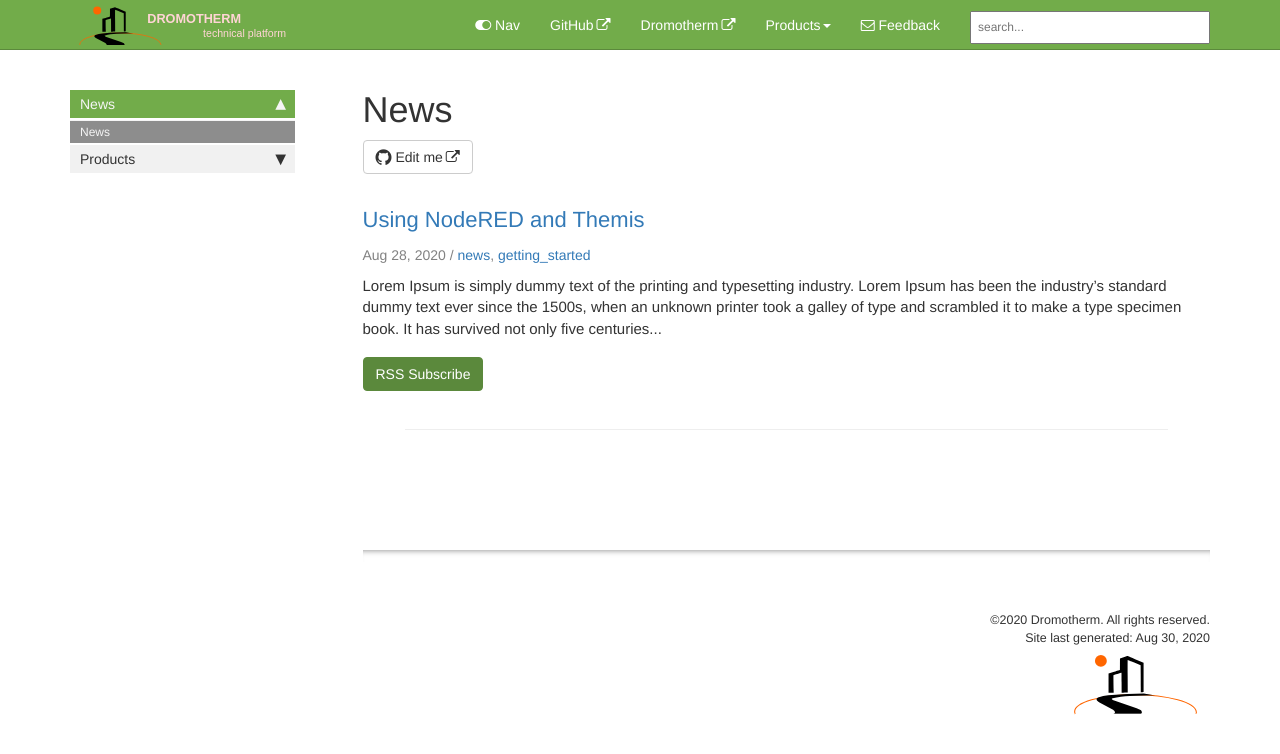
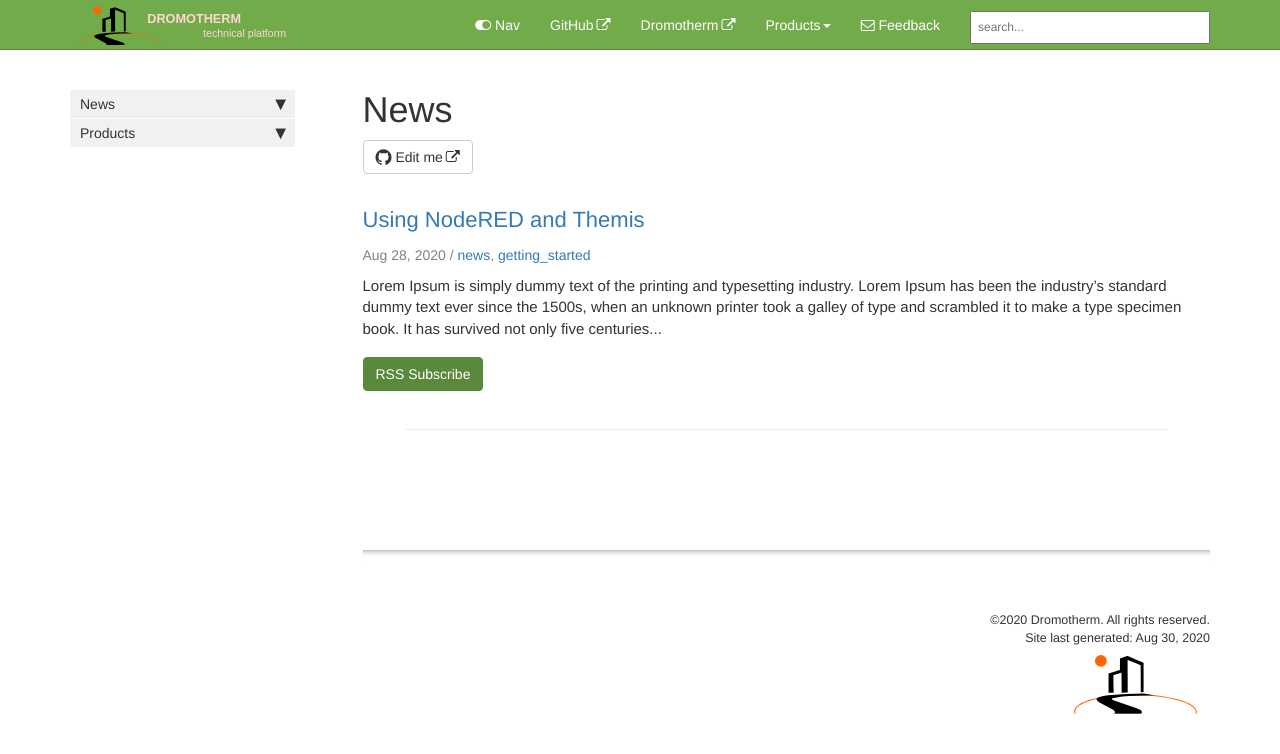
Before and after one commit to dromotherm/documentation, a Jekyll site: the page built from pages/news/news.html, in a window 1280 px wide. Shown: the top 754 px of the page. Built offline with Jekyll 4.4.1, drawn with Linux system fonts in a browser that asks for light colours; comment, search, counter and statistics services are not loaded.

Commit message:
Update home_sidebar.yml

```diff
--- a/_data/sidebars/home_sidebar.yml
+++ b/_data/sidebars/home_sidebar.yml
@@ -7,10 +7,7 @@
 
   - title: News
     output: web
-    folderitems:
-    - title: News
-      url: /news.html
-      output: web
+    url: /news.html
 
   - title: Products
     output: web
```
